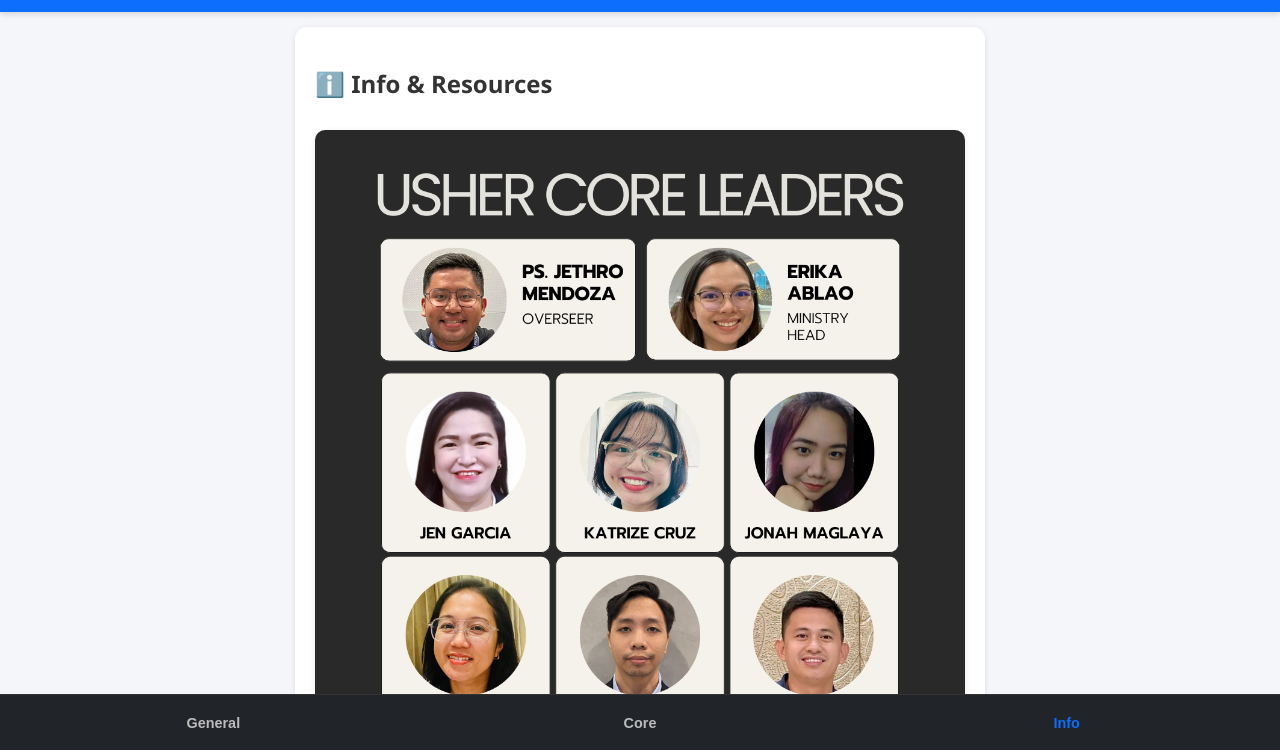
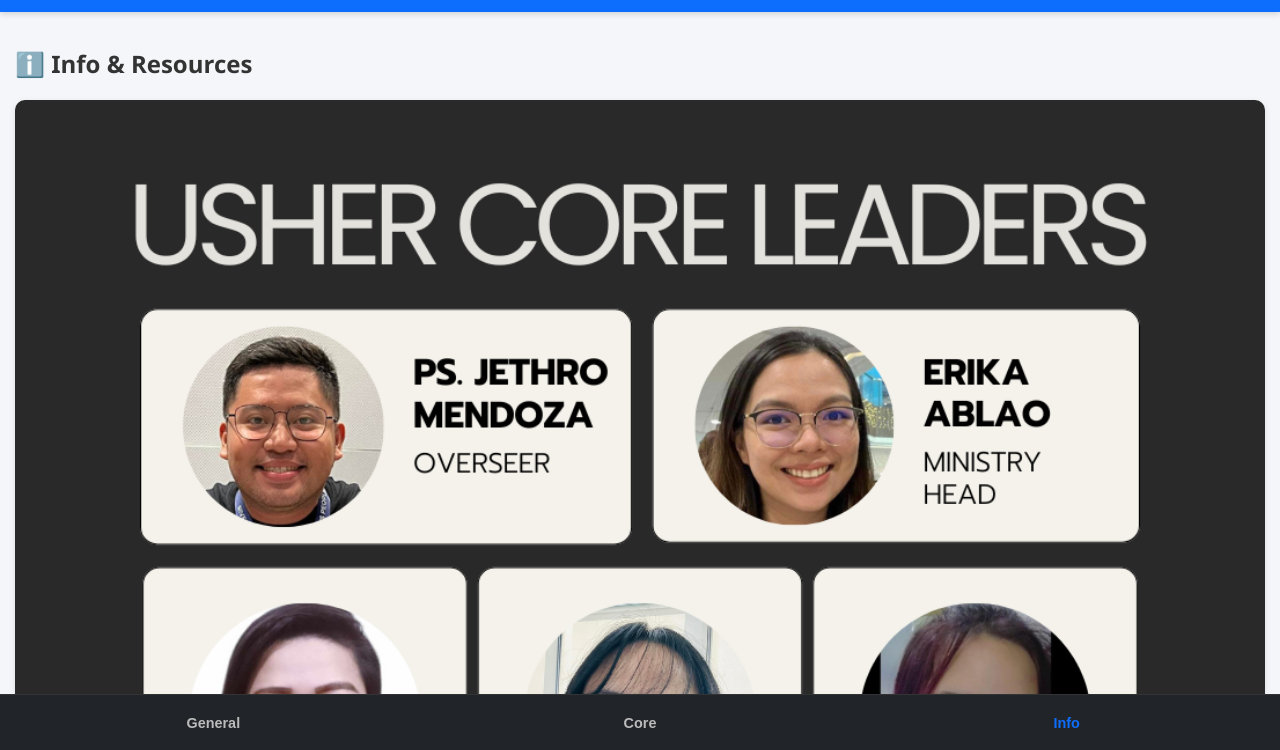
Before and after one commit to sysad-ormoreno/rog-ushering-test, a plain HTML site: page index.html in a window 1280 px wide. Both pictures are taken after a click on the button "Info". Shown: the part 49-799 px from the top of the page. Drawn offline with Linux system fonts and the light colour scheme.

Commit message:
Adjusted Info Width

```diff
--- a/index.html
+++ b/index.html
@@ -86,18 +86,6 @@
       background-color: #dc3545;
     }
 
-    /* Info links */
-    .info-links a {
-      display: block;
-      margin: 8px 0;
-      color: #0d6efd;
-      text-decoration: none;
-      font-weight: 500;
-    }
-    .info-links a:hover {
-      text-decoration: underline;
-    }
-
     /* Bottom nav bar */
     .nav {
       display: flex;
@@ -124,13 +112,22 @@
       color: #0d6efd;
     }
 
-	.info-links img {
-	  width: 100%;         /* Always fill container width */
-	  height: auto;        /* Keep aspect ratio */
-	  margin: 10px 0;      /* Space between images */
+	/* Info tab images break out of 650px cap */
+	#info {
+	  max-width: 100% !important;
+	  padding: 0;   /* optional: remove white padding */
+	  background: none; /* optional: no white box background */
+	  box-shadow: none; /* optional: remove box shadow */
+	}
+
+	#info .info-links img {
+	  width: 100%;
+	  height: auto;
+	  margin: 0 0 15px 0;
 	  border-radius: 10px;
 	  box-shadow: 0 2px 6px rgba(0,0,0,0.1);
 	}
+
 
   </style>
 </head>
```
